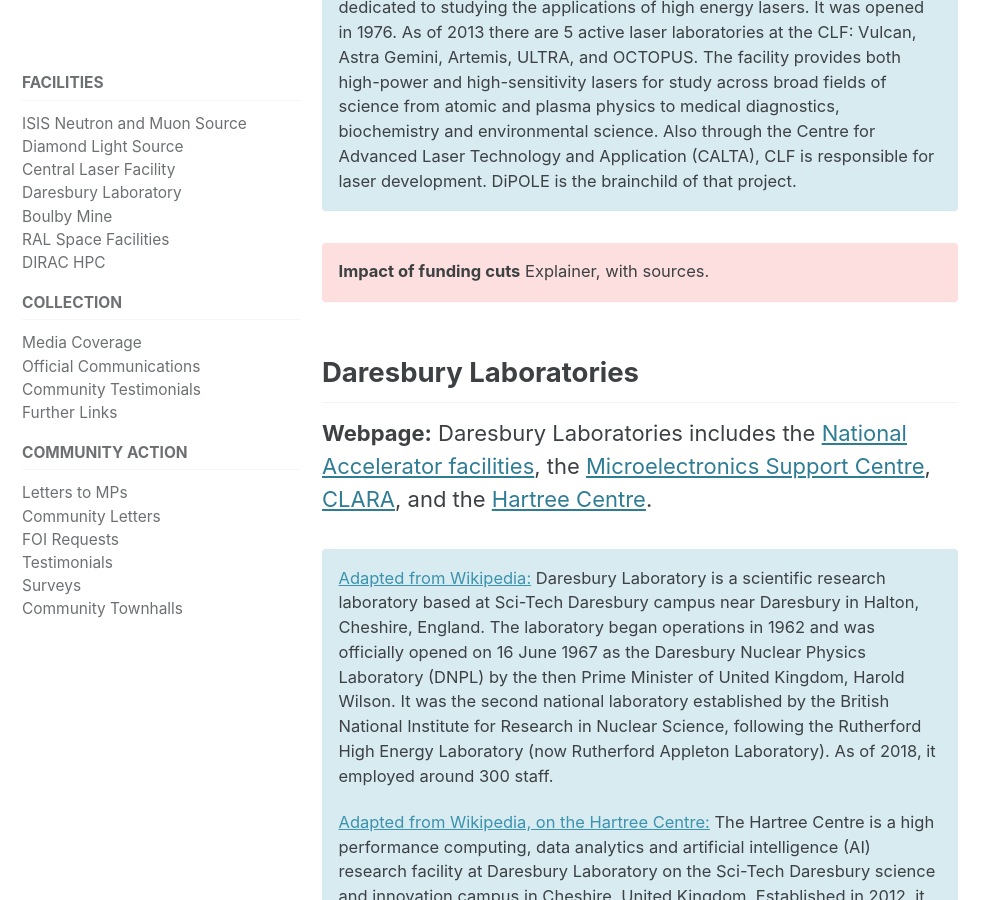
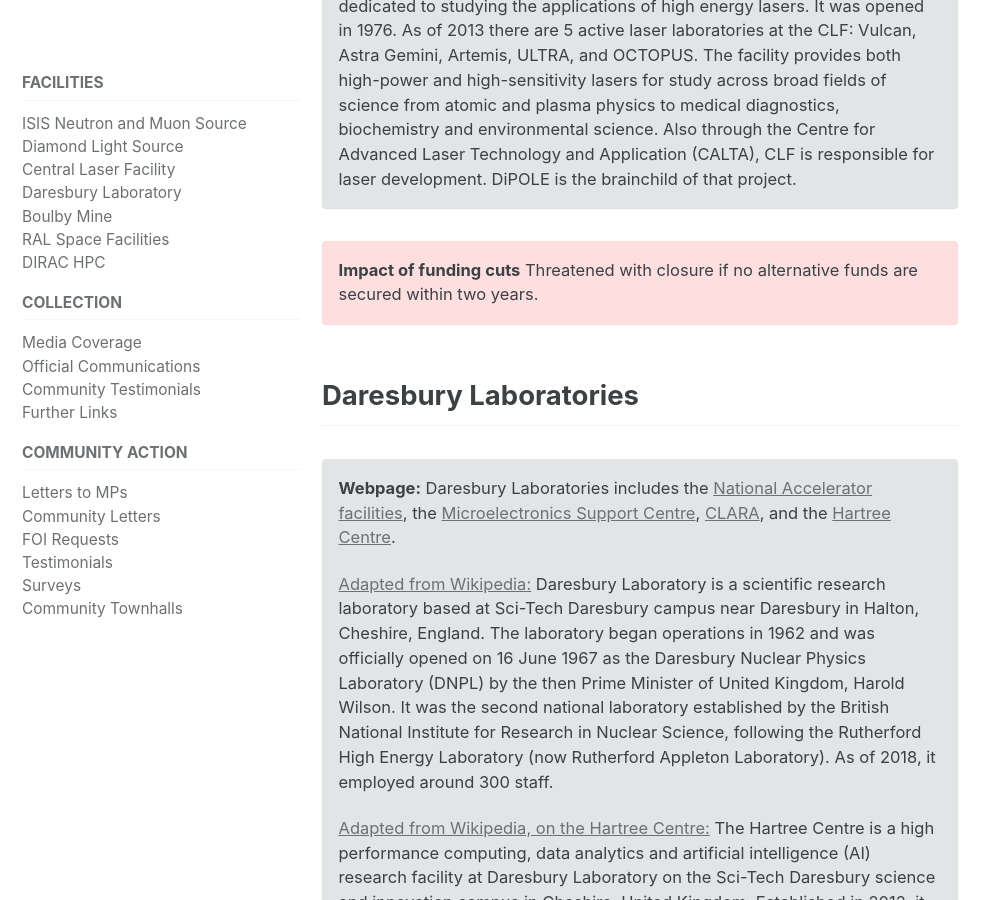
Before and after one commit to research-facilities-community/index, a Jekyll site: the page built from _pages/facilities.md, in a window 1280 px wide and 900 px high, scrolled down 2608 px. Shown: the whole window, without its empty margins (0-998 px from the left). Built offline with Jekyll 4.4.1, drawn with Linux system fonts in a browser that asks for light colours; cached includes are drawn as plain includes.

Commit message:
Revise facility details and funding cut notices
Updated various facility descriptions and added funding cut impacts.

```diff
--- a/_pages/facilities.md
+++ b/_pages/facilities.md
@@ -19,9 +19,9 @@
 
 ## ISIS Neutron and Muon Source {#ISIS}
 
+<div class="notice--primary" markdown="1">
 **Webpage:** [ISIS Neutron and Muon Source](https://www.isis.stfc.ac.uk/)
 
-<div class="notice--info" markdown="1">
 [Adapted from Wikipedia:](https://en.wikipedia.org/wiki/ISIS_Neutron_and_Muon_Source) The ISIS Neutron and Muon Source is a pulsed neutron and muon source at the Rutherford Appleton Laboratory (RAL) of the Science and Technology Facilities Council (STFC), on the Harwell Science and Innovation Campus at Didcot in Oxfordshire, England. It is one of only five facilities world-wide providing muon beams for solid-state research.
 
 It has been operating since 1984. It uses beams of neutrons and muons to allow the study of materials at the atomic and molecular level. It has a suite of 35 instruments, each of which is individually optimised to investigate different aspects of atomic- and molecular-level properties. The research conducted at ISIS plays an important role in addressing global challenges, answering fundamental questions, and delivering scientific and socio-economic impact.
@@ -46,9 +46,9 @@
 
 ## Diamond Light Source {#Diamond}
 
+<div class="notice--primary" markdown="1">
 **Webpage:** [Diamond Light Source](https://www.diamond.ac.uk/Home.html)
 
-<div class="notice--info" markdown="1">
 [Adapted from Wikipedia:](https://en.wikipedia.org/wiki/Diamond_Light_Source) Diamond Light Source (or just Diamond) is the UK's national synchrotron light source science facility located at the Harwell Science and Innovation Campus in Oxfordshire, operating 32 beamlines.
 
 Its purpose is to produce intense beams of light whose special characteristics are useful in many areas of scientific research. In particular it can be used to investigate the structure and properties of a wide range of materials from proteins (to provide information for designing new and better drugs), and engineering components (such as a fan blade from an aero-engine) to conservation of archeological artifacts (for example Henry VIII's flagship the Mary Rose).
@@ -65,24 +65,24 @@
 
 ## Central Laser Facility {#CLF}
 
+<div class="notice--primary" markdown="1">
 **Webpage:** [Central Laser Facility (CLF)](https://www.clf.stfc.ac.uk/Pages/home.aspx)
 
-<div class="notice--info" markdown="1">
 [Adapted from Wikipedia:](https://en.wikipedia.org/wiki/Central_Laser_Facility) Central Laser Facility (CLF) is a research facility in the UK. It is part of the Rutherford Appleton Laboratory. The facility is dedicated to studying the applications of high energy lasers. It was opened in 1976. As of 2013 there are 5 active laser laboratories at the CLF: Vulcan, Astra Gemini, Artemis, ULTRA, and OCTOPUS. The facility provides both high-power and high-sensitivity lasers for study across broad fields of science from atomic and plasma physics to medical diagnostics, biochemistry and environmental science. Also through the Centre for Advanced Laser Technology and Application (CALTA), CLF is responsible for laser development. DiPOLE is the brainchild of that project.
 </div>
 
 <div class="notice--danger" markdown="1">
 **Impact of funding cuts**
-Explainer, with sources.
+Threatened with closure if no alternative funds are secured within two years.
 </div>
 
 
 
 ## Daresbury Laboratories {#Daresbury}
 
+<div class="notice--primary" markdown="1">
 **Webpage:** Daresbury Laboratories includes the [National Accelerator facilities](https://www.astec.stfc.ac.uk/), the [Microelectronics Support Centre](https://www.technology.stfc.ac.uk/), [CLARA](https://www.astec.stfc.ac.uk/facilities/clara/), and the [Hartree Centre](https://www.hartree.stfc.ac.uk/).
 
-<div class="notice--info" markdown="1">
 [Adapted from Wikipedia:](https://en.wikipedia.org/wiki/Daresbury_Laboratory) Daresbury Laboratory is a scientific research laboratory based at Sci-Tech Daresbury campus near Daresbury in Halton, Cheshire, England. The laboratory began operations in 1962 and was officially opened on 16 June 1967 as the Daresbury Nuclear Physics Laboratory (DNPL) by the then Prime Minister of United Kingdom, Harold Wilson. It was the second national laboratory established by the British National Institute for Research in Nuclear Science, following the Rutherford High Energy Laboratory (now Rutherford Appleton Laboratory). As of 2018, it employed around 300 staff.
 
 [Adapted from Wikipedia, on the Hartree Centre:](https://en.wikipedia.org/wiki/Hartree_Centre) The Hartree Centre is a high performance computing, data analytics and artificial intelligence (AI) research facility at Daresbury Laboratory on the Sci-Tech Daresbury science and innovation campus in Cheshire, United Kingdom. Established in 2012, it is part of the Science and Technology Facilities Council (STFC) within United Kingdom Research and Innovation (UKRI), and is described by STFC as the UK's only supercomputing centre with a remit focused on industry engagement.
@@ -98,9 +98,9 @@
 
 ## Boulby Underground Mine {#Boulby}
 
+<div class="notice--primary" markdown="1">
 **Webpage:** [Boulby Underground Laboratory](https://www.boulby.stfc.ac.uk/)
 
-<div class="notice--info" markdown="1">
 Short explainer needed.
 </div>
 
@@ -112,9 +112,9 @@
 
 ## RAL Space Facilities {#RALSpace}
 
+<div class="notice--primary" markdown="1">
 **Webpage:** [RAL Space facilities](https://www.ralspace.stfc.ac.uk/), includes the Chilbolton Observatory for research into atmospheric science, radio propagation and space monitoring.
 
-<div class="notice--info" markdown="1">
 [From Wikipedia, on the National Satellite Test Facility:](https://en.wikipedia.org/wiki/National_Satellite_Test_Facility) The National Satellite Test Facility (NSTF) is a testing site for artificial satellites, located in Harwell, Oxfordshire, in the United Kingdom. It is the first dedicated satellite testing facility in the UK. Construction began in 2018 and was completed in 2024. The facility opened in May 2024. The facility was funded by UK government as a result of a facilities gap study led by UK Space Agency, and is operated by RAL Space, a department of the Science and Technology Facilities Council.
 
 </div>
@@ -128,9 +128,9 @@
 
 ## DIRAC High Performance Computing Facility {#HPC}
 
+<div class="notice--primary" markdown="1">
 **Webpage:** [DIRAC High Performance Computing Facility](https://dirac.ac.uk/)
 
-<div class="notice--info" markdown="1">
 Explainer needed.
 </div>
 
```
